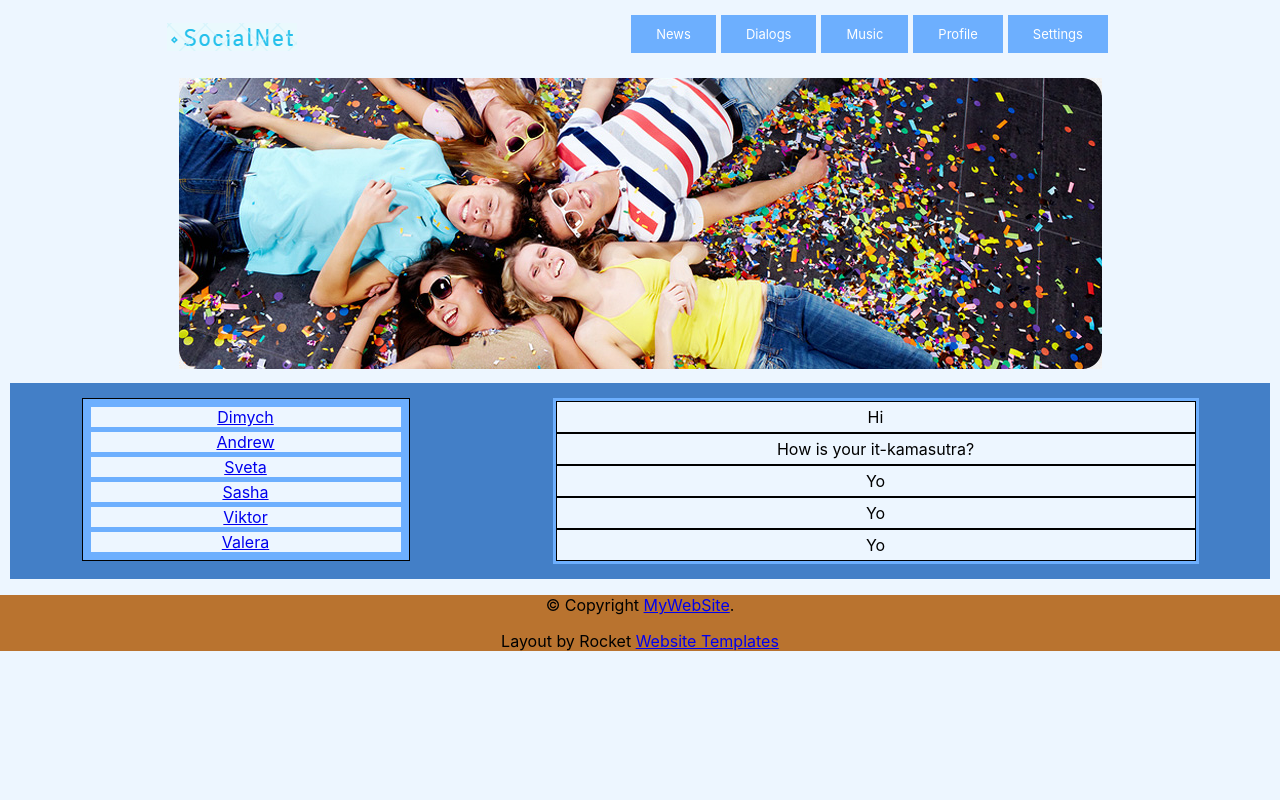
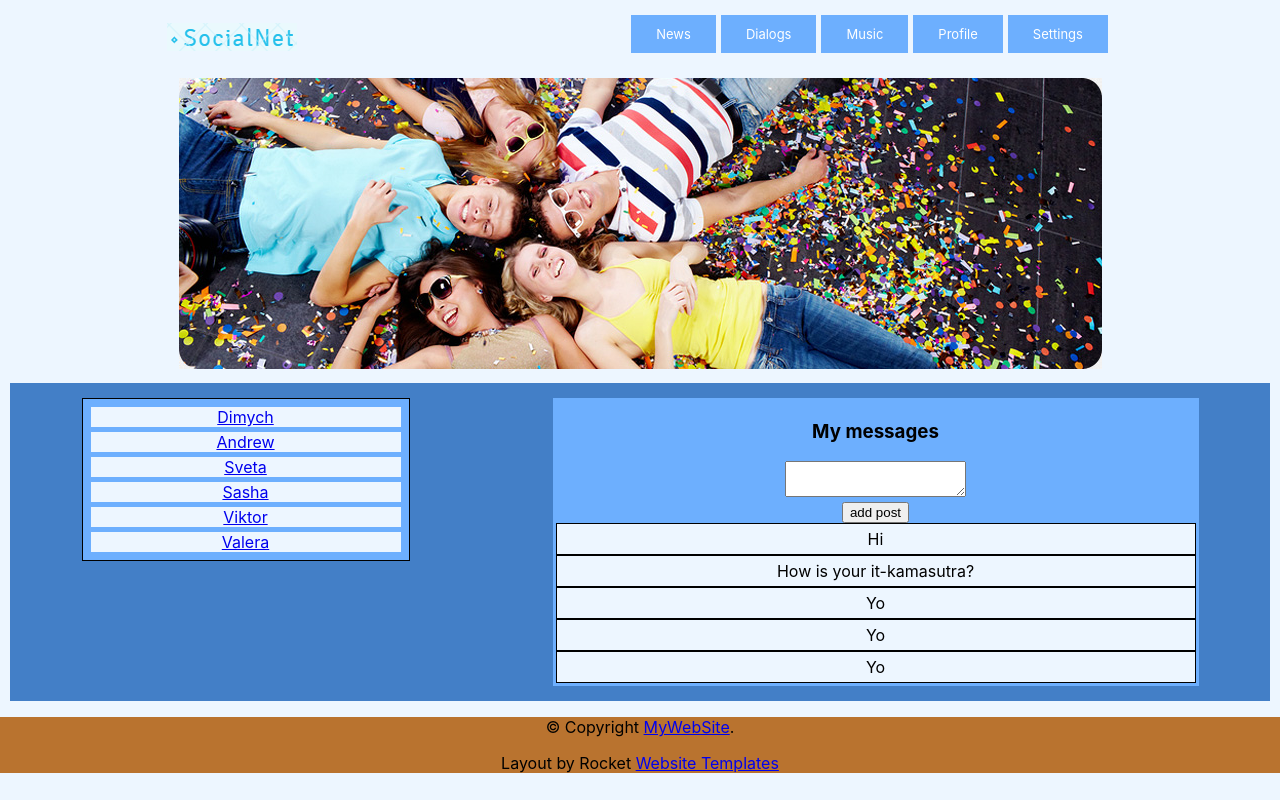
Before and after one commit to SVA2021/socialnet, a React (Create React App) app: page /dialogs in a window 1280 px wide. Built offline with nearby package versions, Linux system fonts and the light colour scheme.

Commit message:
before dispatch

```diff
--- a/src/App.js
+++ b/src/App.js
@@ -2,15 +2,24 @@ import { BrowserRouter } from 'react-router-dom';
 import './App.css';
 import Footer from './components/Footer/Footer';
 import Header from './components/Header/Header';
+import Heroimg from './components/Header/Heroimg/Heroimg';
 import Main from './components/Main/Main';
 
-function App() {
+function App(props) {
+
   return (
     <div className="App">
       <BrowserRouter>
 
       <Header/>
-      <Main />
+      <Heroimg />
+      <Main userList={props.state.dialogPage.userList}
+      messageList={props.state.dialogPage.messageList}
+      postlist={props.state.postPage.postlist}
+      addPost={props.addPost}
+      updateNewPostText={props.updateNewPostText}
+      newPostText={props.state.postPage.newPostText}
+      />
       <Footer/>
 
       </BrowserRouter>
--- a/src/components/Header/Header.jsx
+++ b/src/components/Header/Header.jsx
@@ -1,5 +1,4 @@
 import React from "react";
-import Heroimg from "./Heroimg/Heroimg";
 import Logo from "./Logo/Logo";
 import Navbar from "./Navbar/Navbar";
 import header from "./Header.module.css";
@@ -11,7 +10,6 @@ const Header = (props) => {
                 <Logo />
                 <Navbar />
             </div>
-            <Heroimg />
         </div>
     );
 }
--- a/src/components/Main/Content/Content.jsx
+++ b/src/components/Main/Content/Content.jsx
@@ -8,11 +8,17 @@ import Music from "../Music/Music.jsx";
 import Profile from "../Profile/Profile.jsx";
 import Settings from "../Settings/Settings.jsx";
 
+
 const Content = (props) => {
+
     return (
         <div className={main}>
-            <Route path="/news" component={News} />
-            <Route path="/dialogs" component={Dialogs} />
+            <Route path="/news" render={() =>
+                <News postlist={props.postlist} addPost={props.addPost}
+                updateNewPostText={props.updateNewPostText}
+                newPostText={props.newPostText}/> } />
+            <Route path="/dialogs" render={() =>
+                <Dialogs users={props.userList} messages={props.messageList} />} />
             <Route path="/music" component={Music} />
             <Route path="/profile" component={Profile} />
             <Route path="/settings" component={Settings} />
--- a/src/components/Main/Dialogs/Dialogs.jsx
+++ b/src/components/Main/Dialogs/Dialogs.jsx
@@ -23,31 +23,30 @@ const Message = (props) => {
 
 const Dialogs = (props) => {
 
-    let userList = [
-        {id: 1, name: 'Dimych'},
-        {id: 2, name: 'Andrew'},
-        {id: 3, name: 'Sveta'},
-        {id: 4, name: 'Sasha'},
-        {id: 5, name: 'Viktor'},
-        {id: 6, name: 'Valera'}
-    ]
+    let userDiv = props.users.map( user => <DialogUser name={user.name} id={user.id}/>);
+    let messageDiv = props.messages.map(m => <Message message={m.message} id={m.id}/>);
 
-    let messageList = [
-        {id: 1, message: 'Hi'},
-        {id: 2, message: 'How is your it-kamasutra?'},
-        {id: 3, message: 'Yo'},
-        {id: 4, message: 'Yo'},
-        {id: 5, message: 'Yo'}
-    ]
+    let newMessageElement = React.createRef();
 
-    let userDiv = userList.map(user => <DialogUser name={user.name} id={user.id}/>);
-    let messageDiv = messageList.map(m => <Message message={m.message} id={m.id}/>);
+    let addMessage = () => {
+        let text = newMessageElement.current.value;
+        alert(text);
+    }
+
     return (
         <div className={main.containerDialogs}>
             <div className={main.dialogUserWrapper}>
               {userDiv}
             </div>
             <div className={main.messageListWrapper}>
+            <h3>My messages</h3>
+            <div>
+                <textarea ref={newMessageElement}></textarea>
+            </div>
+            <div>
+                <button onClick={addMessage}>add post</button>
+            </div>
+
                {messageDiv}
             </div>
         </div>
--- a/src/components/Main/Main.jsx
+++ b/src/components/Main/Main.jsx
@@ -4,10 +4,14 @@ import main from "./Main.module.css"
 import Sidebar from "./Sidebar/Sidebar";
 
 const Main = (props) => {
+
     return (
         <div className={main}>
             <Sidebar />
-            <Content />
+            <Content userList={props.userList} messageList={props.messageList}
+            postlist={props.postlist} addPost={props.addPost}
+            updateNewPostText={props.updateNewPostText}
+            newPostText={props.newPostText}/>
         </div>
     );
 }
--- a/src/components/Main/News/News.jsx
+++ b/src/components/Main/News/News.jsx
@@ -1,10 +1,12 @@
 import React from "react";
-import main from "./News.module.css"
+import main from "./News.module.css";
+import Posts from "./Posts/Posts";
 
 const News = (props) => {
     return (
         <div className={main}>
-            News
+            <Posts postlist={props.postlist} addPost={props.addPost}
+                updateNewPostText={props.updateNewPostText} newPostText={props.newPostText}/>
         </div>
     );
 }
--- /dev/null
+++ b/src/components/Main/News/Posts/Posts.jsx
@@ -0,0 +1,47 @@
+import React from "react";
+import main from "./Posts.module.css";
+
+const Post = (props) => {
+    return (
+        <div className={main.postWrapper}>
+            <span>{props.id}</span>
+            <img className={main.ava} src="https://freesvg.org/img/1635463223army-soldier-vector.png" alt="ava" />
+            <p>{props.post}
+            </p>
+        </div>
+    );
+}
+
+
+const Posts = (props) => {
+  // debugger;
+    let postDiv = props.postlist.map( p => <Post post={p.post} id={p.id}/>);
+
+    let newPostElement = React.createRef();
+
+    let addPost = () => {
+        let text = newPostElement.current.value;
+        props.addPost(text);
+        props.updateNewPostText('');
+    }
+
+    let onPostChange = () => {
+        let text = newPostElement.current.value;
+        props.updateNewPostText(text);
+    }
+
+    return (
+        <div className={main}>
+            <h3>My posts page</h3>
+            <div>
+                <textarea onChange={onPostChange} ref={newPostElement} value={props.newPostText} />
+            </div>
+            <div>
+                <button onClick={addPost}>add post</button>
+            </div>
+            {postDiv}
+      </div>
+    );
+}
+
+export default Posts;
--- /dev/null
+++ b/src/components/Main/News/Posts/Posts.module.css
@@ -0,0 +1,8 @@
+.ava {
+    width: 100px;
+}
+
+.postWrapper {
+    display: flex;
+    flex-direction: row;
+}
--- a/src/index.js
+++ b/src/index.js
@@ -2,14 +2,21 @@ import React from 'react';
 import ReactDOM from 'react-dom';
 import './index.css';
 import App from './App';
+import store from "../src/redux/state.js";
+//import {updateNewPostText} from "../src/redux/state.js";
 import reportWebVitals from './reportWebVitals';
+//import state from "../src/redux/state.js";
 
-ReactDOM.render(
-  <React.StrictMode>
-    <App />
-  </React.StrictMode>,
-  document.getElementById('root')
-);
+export let rerenderEntireTree = (state) => {
+  ReactDOM.render(
+    <React.StrictMode>
+      <App state={state} addPost={store.addPost.bind(store)} updateNewPostText={store.updateNewPostText.bind(store)}/>
+    </React.StrictMode>,
+    document.getElementById('root')
+  );
+}
+rerenderEntireTree(store.getState());
+store.subscriber(rerenderEntireTree);
 
 // If you want to start measuring performance in your app, pass a function
 // to log results (for example: reportWebVitals(console.log))
--- /dev/null
+++ b/src/redux/state.js
@@ -0,0 +1,133 @@
+let store = {
+
+    _state: {
+        postPage: {
+            postlist: [
+                {id: 1, post: 'Hi'},
+                {id: 2, post: 'How is your it-kamasutra?'},
+                {id: 3, post: 'Yo'},
+                {id: 4, post: 'Yo'},
+                {id: 5, post: 'Yo'}
+              ],
+              newPostText: 'new post in state'
+        },
+        dialogPage: {
+            userList: [
+                {id: 1, name: 'Dimych'},
+                {id: 2, name: 'Andrew'},
+                {id: 3, name: 'Sveta'},
+                {id: 4, name: 'Sasha'},
+                {id: 5, name: 'Viktor'},
+                {id: 6, name: 'Valera'}
+            ],
+            messageList: [
+                {id: 1, message: 'Hi'},
+                {id: 2, message: 'How is your it-kamasutra?'},
+                {id: 3, message: 'Yo'},
+                {id: 4, message: 'Yo'},
+                {id: 5, message: 'Yo'}
+            ]
+        }
+    },
+
+    dispatch(action) {
+        if (action.type === 'ADD-POST') {
+            this.addPost();
+        } else if (action.type === 'UPDATE-NEW-POST-TEXT') {
+            this.updateNewPostText();
+        }
+    },
+
+    getState() {
+        return this._state;
+    },
+
+    _rerenderEntireTree() {
+        console.log('state');
+    },
+
+    addPost() {
+        let newPost = {
+            id: 6,
+            post: this._state.postPage.newPostText
+        };
+
+        this._state.postPage.postlist.push(newPost);
+        this._state.postPage.newPostText = '';
+        this._rerenderEntireTree(this._state);
+    },
+
+    updateNewPostText(newText) {
+        this._state.postPage.newPostText = newText;
+        this._rerenderEntireTree(this._state);
+    },
+
+    subscriber (observer) {
+        this._rerenderEntireTree = observer;
+    }
+}
+
+window.store = store;
+/*
+let rerenderEntireTree = () => {
+    console.log('state');
+}
+
+let state = {
+    postPage: {
+        postlist: [
+            {id: 1, post: 'Hi'},
+            {id: 2, post: 'How is your it-kamasutra?'},
+            {id: 3, post: 'Yo'},
+            {id: 4, post: 'Yo'},
+            {id: 5, post: 'Yo'}
+          ],
+          newPostText: 'new post in state'
+    },
+    dialogPage: {
+        userList: [
+            {id: 1, name: 'Dimych'},
+            {id: 2, name: 'Andrew'},
+            {id: 3, name: 'Sveta'},
+            {id: 4, name: 'Sasha'},
+            {id: 5, name: 'Viktor'},
+            {id: 6, name: 'Valera'}
+        ],
+        messageList: [
+            {id: 1, message: 'Hi'},
+            {id: 2, message: 'How is your it-kamasutra?'},
+            {id: 3, message: 'Yo'},
+            {id: 4, message: 'Yo'},
+            {id: 5, message: 'Yo'}
+        ]
+    }
+}
+
+window.state = state;
+
+let countID = 6;
+export const addPost = () => {
+ //   debugger;
+    let newPost = {
+        id: countID,
+        post: state.postPage.newPostText
+    };
+
+    state.postPage.postlist.push(newPost);
+    state.postPage.newPostText = '';
+    rerenderEntireTree(state);
+    countID++;
+}
+
+export const updateNewPostText = (newText) => {
+    state.postPage.newPostText = newText;
+    rerenderEntireTree(state);
+}
+
+export const subscriber = (observer) => {
+    rerenderEntireTree = observer;
+}
+
+export default state;
+*/
+export default store;
```
Also changed, not shown: src/render.js (added, +20 -0 lines).
